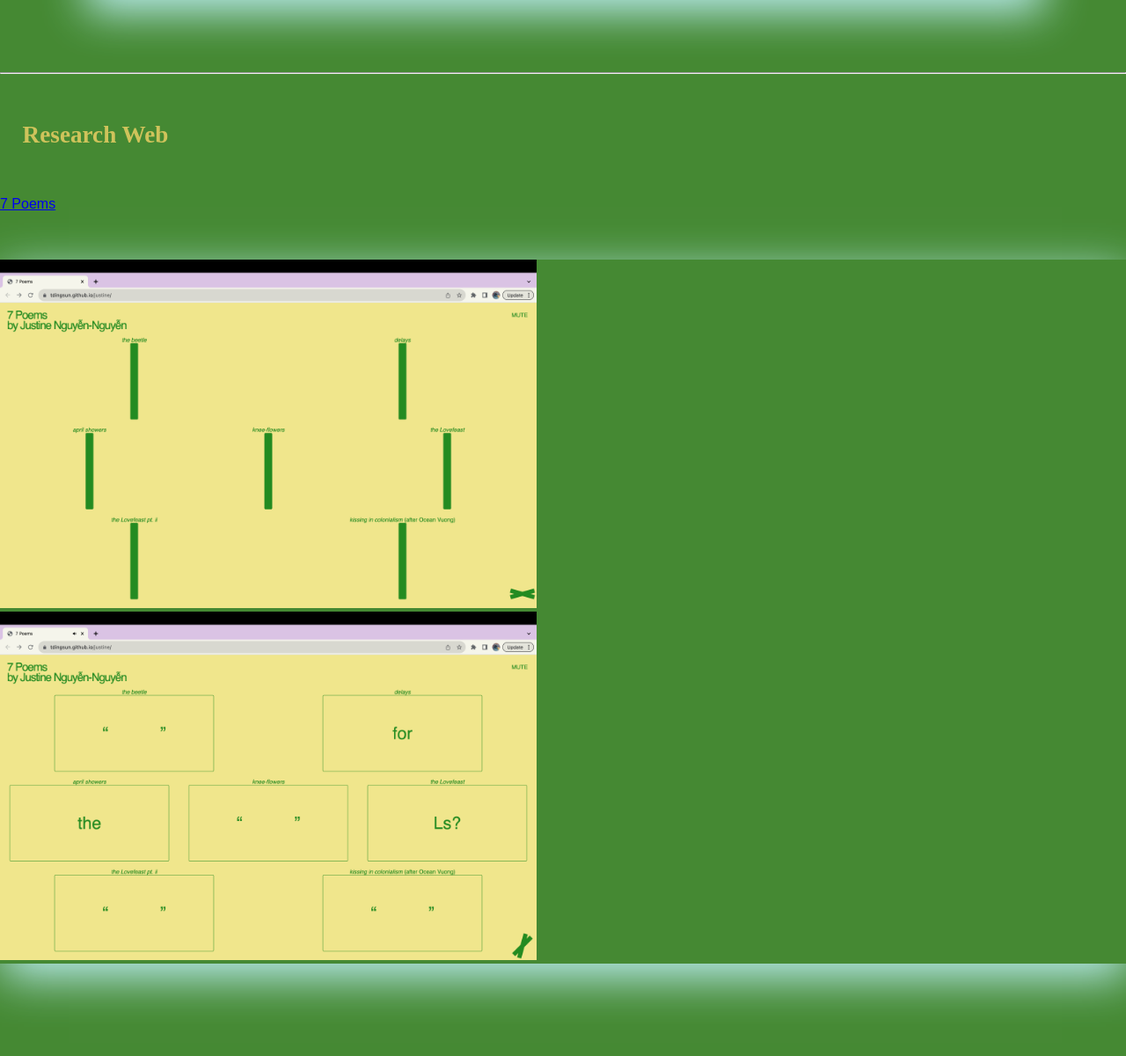
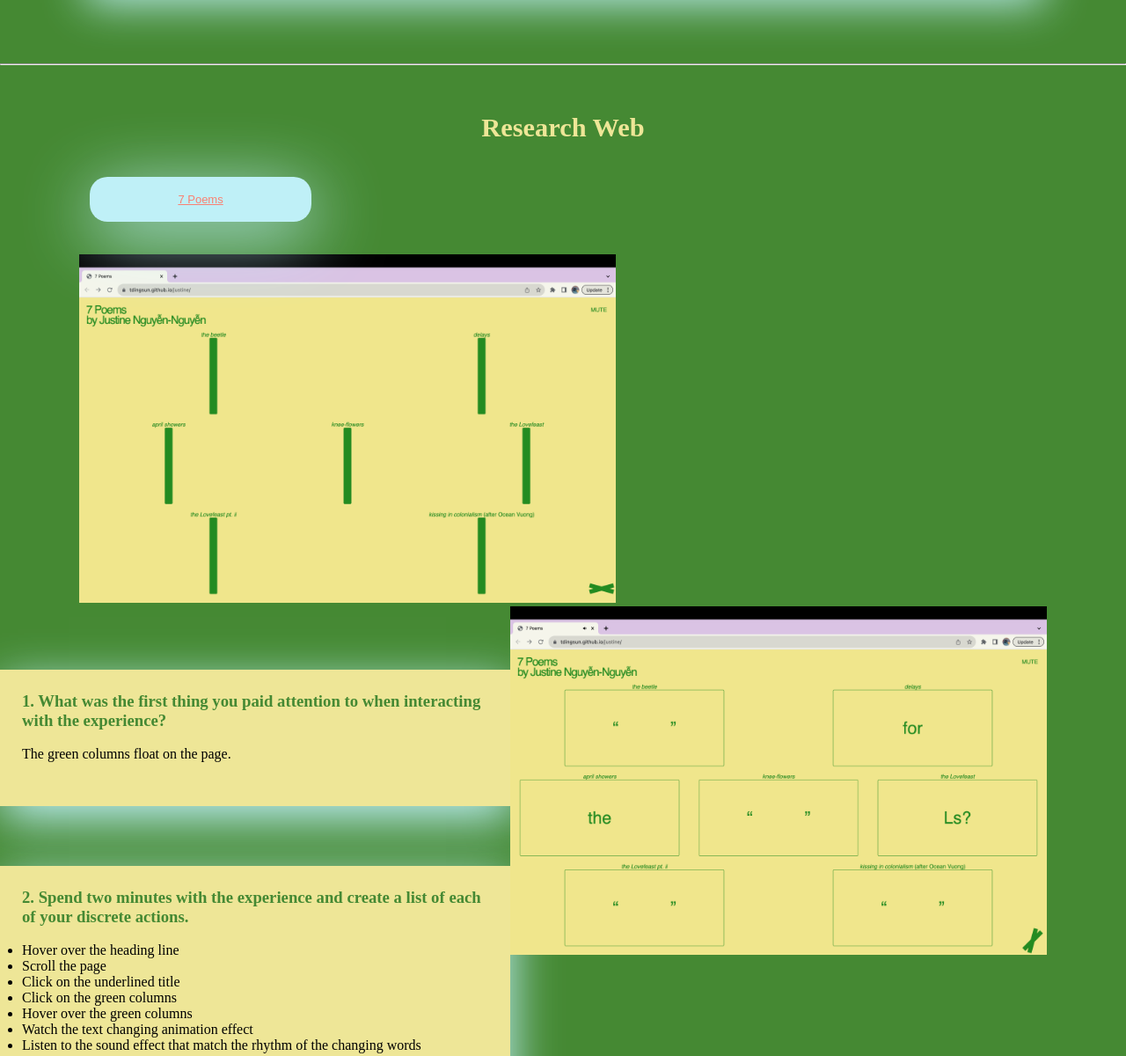
Before and after one commit to annieideas/annieideas.github.io, a plain HTML site: page im2350/a1/index.html in a window 1280 px wide. Shown: the part 263-1463 px from the top of the page at 88% size. Drawn offline with Linux system fonts and the light colour scheme.

Commit message:
style.css

```diff
--- a/im2350/a1/style.css
+++ b/im2350/a1/style.css
@@ -16,23 +16,26 @@
     font-size: small;
   }
 
-  nav, section {
+  nav, section{
   box-shadow: 2px 15px 50px #bff0f7;
+  padding-left: 90px;
+  padding-right: 90px;
   }
 
 h1 {
     max-width: fit-content;
     font-size: 3rem;
     margin: 70px auto;
-    justify-content: center;
     color: #cfc35b;
   }
 
 h2 {
-    font-size: 1.7rem;
-    color: #cfc35b;
+    font-size: 2rem;
+    max-width: fit-content;
+    margin: 0px auto;
+    font-size: 1.9rem;
     font-family: 'Exo 2';
-    margin-left: 2%;
+    color:#eee697;
    }
 
 h3 {
@@ -40,10 +43,39 @@ h3 {
   color:#458933
 }
 
-img {
-  justify-content: center;
+
+a{
+  color:salmon;
 }
-  #nav-menu {
+
+.link1 a:link {
+  font-size: small;
+  background-color:#bff0f7;
+  border-radius: 20px;
+  padding: 18px;
+  box-shadow: 2px 15px 80px #bff0f7;
+  margin-left: 8%;
+  padding-left: 100px;
+  padding-right: 100px;
+  }
+
+.img {
+  display: block;
+  margin-left: auto;
+  margin-right: auto;
+  height: 30px;
+  }
+
+#screenshot1{
+  float:left;
+}
+
+#screenshot2{
+  float:right;
+}
+
+
+#nav-menu {
     display: flex;
     flex-wrap: wrap;
     justify-content: center;
@@ -53,7 +85,6 @@ img {
     margin: 0 auto;
     margin-top: 5%;
     margin-bottom: 30px;
-    border: 5px #cfc35b dashed;
     background-color: #bff0f7;
   }
 
@@ -62,9 +93,6 @@ img {
     max-width: 80%;
     display:flexbox;
     background-color:#eee697;
-    border-style:groove;
-    border-color: #458933;
-    border-width: 5px;
     padding: 25px;
     padding-bottom: 50px;
     margin: 0 auto;
```
